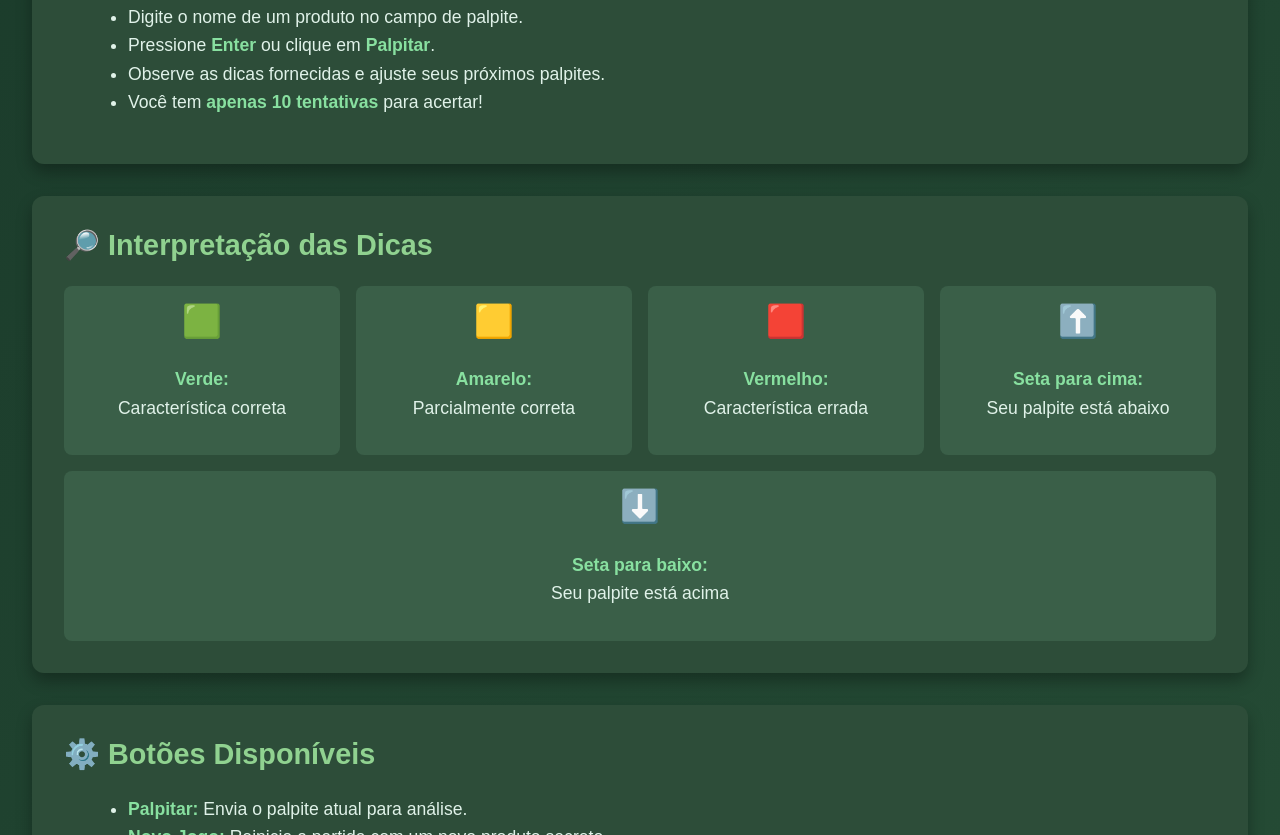
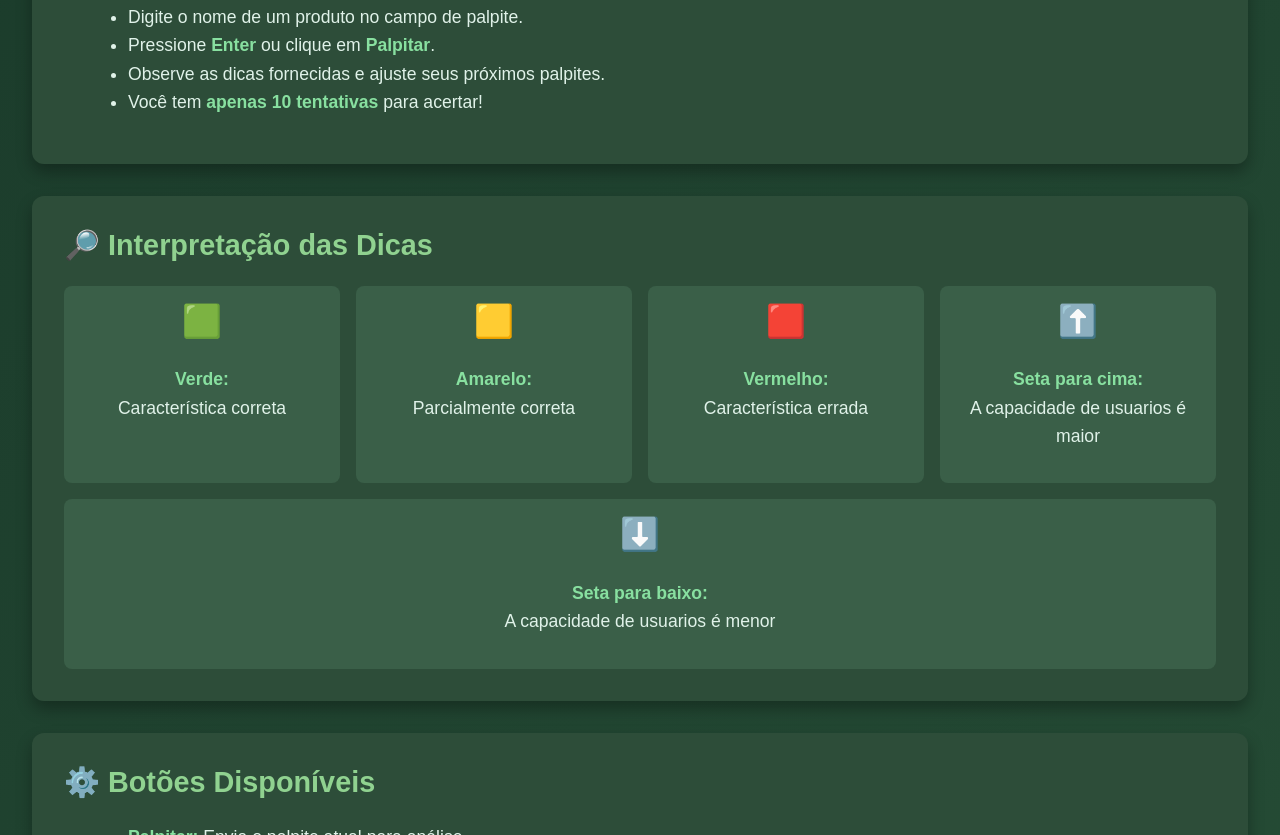
Before and after one commit to Igudevkit/Cdle, a plain HTML site: page manual.html in a window 1280 px wide. Shown: the part 467-1302 px from the top of the page. Drawn offline with Linux system fonts and the light colour scheme.

Commit message:
Update manual.html

```diff
--- a/manual.html
+++ b/manual.html
@@ -123,11 +123,11 @@
       </div>
       <div class="example">
         <span>⬆️</span>
-        <p><strong>Seta para cima:</strong><br>Seu palpite está abaixo</p>
+        <p><strong>Seta para cima:</strong><br>A capacidade de usuarios é maior</p>
       </div>
       <div class="example">
         <span>⬇️</span>
-        <p><strong>Seta para baixo:</strong><br>Seu palpite está acima</p>
+        <p><strong>Seta para baixo:</strong><br>A capacidade de usuarios é menor</p>
       </div>
     </div>
   </div>
```
